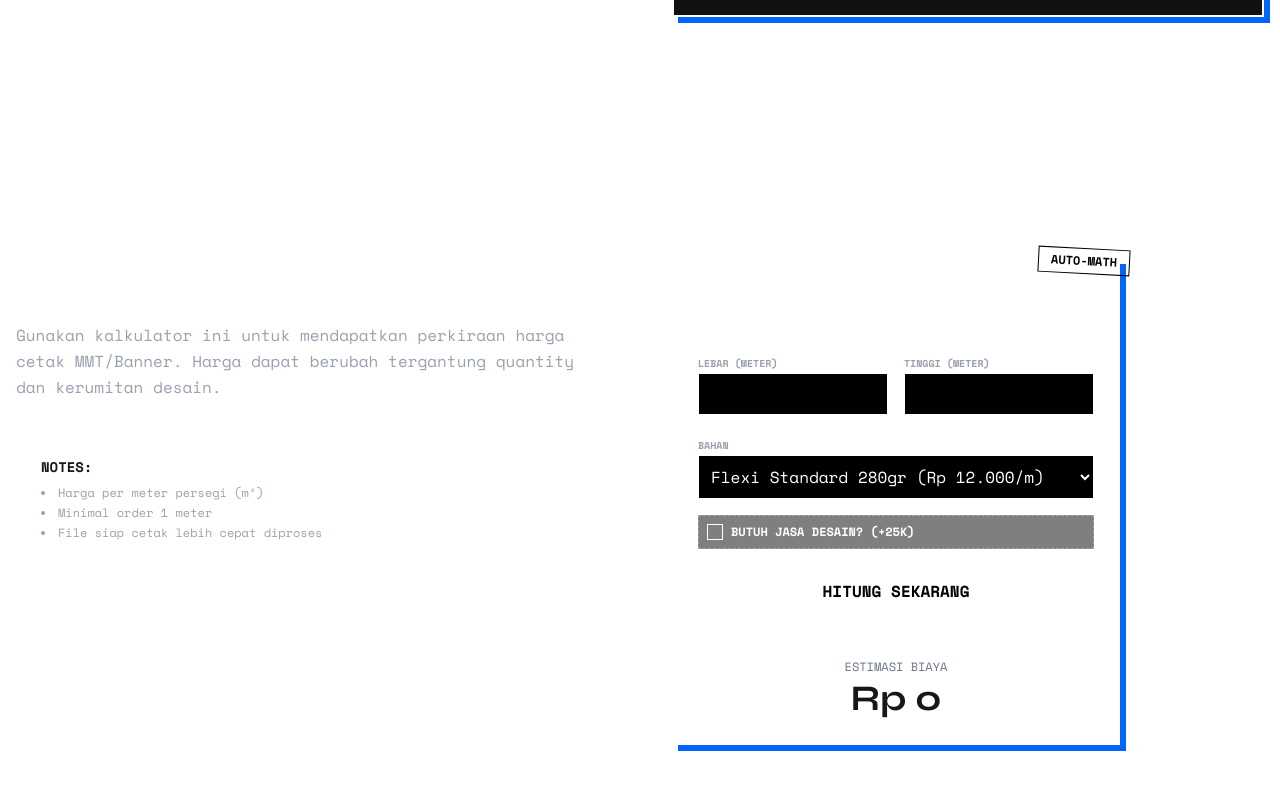
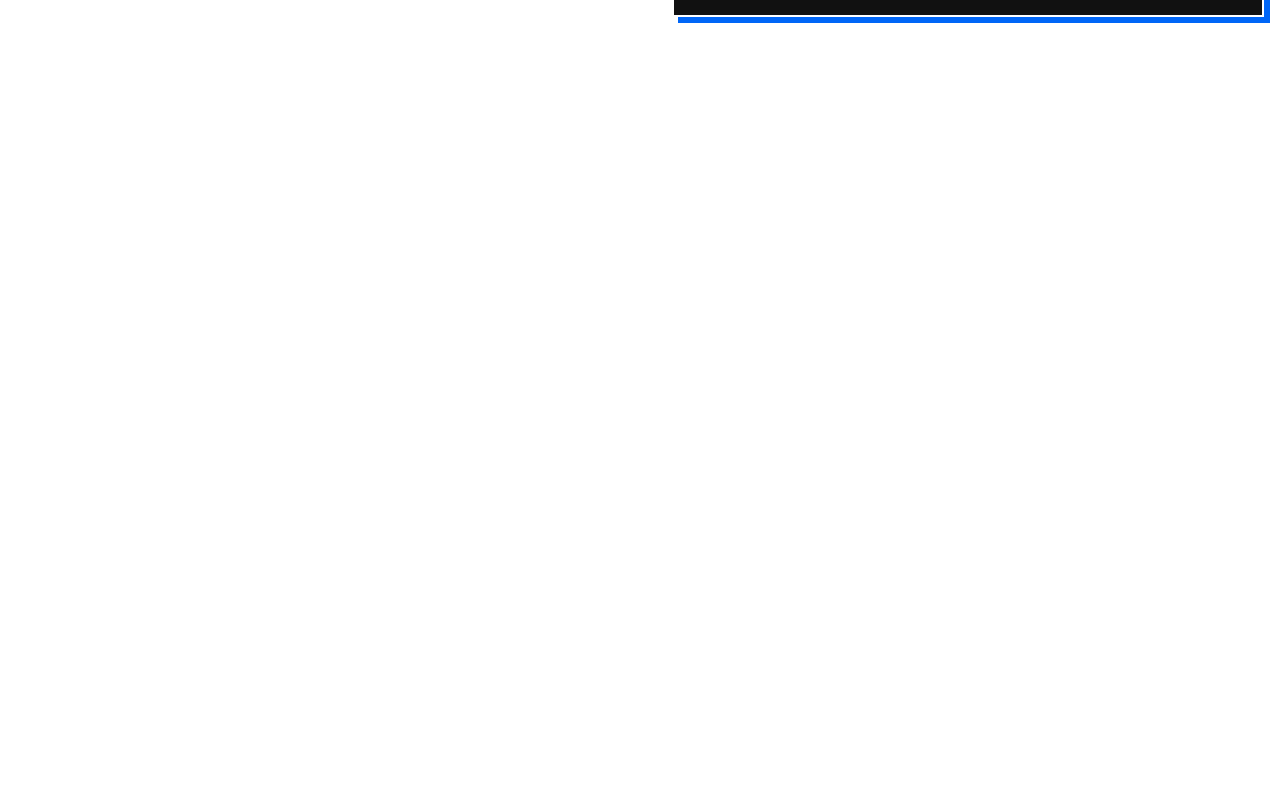
Before and after one commit to muhasim-asari/my-portfolio, a Next.js app: page /services in a window 1280 px wide. Shown: the part 1575-2364 px from the top of the page. After the commit the page ends 1913 px from the top, so only its background shows below. Built offline with nearby package versions, Linux system fonts and the light colour scheme.

Commit message:
remove section and add nota admin

```diff
--- a/package.json
+++ b/package.json
@@ -9,8 +9,11 @@
     "lint": "eslint"
   },
   "dependencies": {
+    "baseline-browser-mapping": "^2.9.19",
     "cloudinary": "^2.8.0",
     "framer-motion": "^12.23.24",
+    "html2canvas": "^1.4.1",
+    "jspdf": "^4.2.0",
     "next": "16.0.7",
     "react": "19.2.0",
     "react-dom": "19.2.0"
--- a/src/app/admin/page.tsx
+++ b/src/app/admin/page.tsx
@@ -1,6 +1,7 @@
 // app/admin/page.tsx
 import SubmitButton from "@/components/SubmitButton";
 import { addProject, deleteProject, getProjects, logout } from "../actions";
+import InvoiceGenerator from "@/components/InvoiceGenerator";
 
 export default async function AdminPage() {
   // Ambil data project terbaru
@@ -14,9 +15,7 @@ export default async function AdminPage() {
           Admin<span className="text-[#0066F7]">Panel</span>
         </h1>
         <form action={logout}>
-          <button className="bg-red-500 text-white px-4 py-2 font-bold uppercase hover:bg-red-600 transition-colors border-2 border-black shadow-[4px_4px_0px_0px_rgba(0,0,0,1)] hover:shadow-none hover:translate-x-[2px] hover:translate-y-[2px]">
-            Logout
-          </button>
+          <button className="bg-red-500 text-white px-4 py-2 font-bold uppercase hover:bg-red-600 transition-colors border-2 border-black shadow-[4px_4px_0px_0px_rgba(0,0,0,1)] hover:shadow-none hover:translate-x-[2px] hover:translate-y-[2px]">Logout</button>
         </form>
       </div>
 
@@ -31,53 +30,23 @@ export default async function AdminPage() {
 
             <form action={addProject} className="flex flex-col gap-4">
               <div>
-                <label className="block text-[10px] font-bold uppercase text-gray-500 mb-1">
-                  Judul
-                </label>
-                <input
-                  name="title"
-                  type="text"
-                  required
-                  className="w-full p-2 border-2 border-gray-300 focus:border-black focus:outline-none bg-gray-50 font-bold text-black"
-                  placeholder="Nama Project..."
-                />
+                <label className="block text-[10px] font-bold uppercase text-gray-500 mb-1">Judul</label>
+                <input name="title" type="text" required className="w-full p-2 border-2 border-gray-300 focus:border-black focus:outline-none bg-gray-50 font-bold text-black" placeholder="Nama Project..." />
               </div>
 
               <div>
-                <label className="block text-[10px] font-bold uppercase text-gray-500 mb-1">
-                  Deskripsi
-                </label>
-                <textarea
-                  name="description"
-                  required
-                  rows={3}
-                  className="w-full p-2 border-2 border-gray-300 focus:border-black focus:outline-none bg-gray-50 text-black"
-                  placeholder="Deskripsi singkat..."
-                />
+                <label className="block text-[10px] font-bold uppercase text-gray-500 mb-1">Deskripsi</label>
+                <textarea name="description" required rows={3} className="w-full p-2 border-2 border-gray-300 focus:border-black focus:outline-none bg-gray-50 text-black" placeholder="Deskripsi singkat..." />
               </div>
 
               <div>
-                <label className="block text-[10px] font-bold uppercase text-gray-500 mb-1">
-                  Link
-                </label>
-                <input
-                  name="link"
-                  type="url"
-                  className="w-full p-2 border-2 border-gray-300 focus:border-black focus:outline-none bg-gray-50 text-black"
-                  placeholder="https://..."
-                />
+                <label className="block text-[10px] font-bold uppercase text-gray-500 mb-1">Link</label>
+                <input name="link" type="url" className="w-full p-2 border-2 border-gray-300 focus:border-black focus:outline-none bg-gray-50 text-black" placeholder="https://..." />
               </div>
 
               <div>
-                <label className="block text-[10px] font-bold uppercase text-gray-500 mb-1">
-                  Gambar
-                </label>
-                <input
-                  name="image"
-                  type="file"
-                  accept="image/*"
-                  className="w-full text-xs file:mr-2 file:py-1 file:px-2 file:border-2 file:border-black file:text-[10px] file:font-bold file:uppercase file:bg-[#0066F7] file:text-white hover:file:bg-[#0066F7] cursor-pointer text-black"
-                />
+                <label className="block text-[10px] font-bold uppercase text-gray-500 mb-1">Gambar</label>
+                <input name="image" type="file" accept="image/*" className="w-full text-xs file:mr-2 file:py-1 file:px-2 file:border-2 file:border-black file:text-[10px] file:font-bold file:uppercase file:bg-[#0066F7] file:text-white hover:file:bg-[#0066F7] cursor-pointer text-black" />
               </div>
 
               {/* <div className="flex items-center gap-2 p-2 border-2 border-dashed border-gray-300 bg-gray-50">
@@ -103,34 +72,17 @@ export default async function AdminPage() {
         {/* === KOLOM KANAN: LIST PROJECT === */}
         <div className="lg:col-span-8">
           <div className="bg-white p-6 border-2 border-black shadow-hard min-h-[500px]">
-            <h2 className="text-xl font-bold mb-6 uppercase border-b-2 border-black pb-2 text-black">
-              All Projects ({projects.length})
-            </h2>
+            <h2 className="text-xl font-bold mb-6 uppercase border-b-2 border-black pb-2 text-black">All Projects ({projects.length})</h2>
 
             {projects.length === 0 ? (
-              <p className="text-gray-400 text-center py-10 italic">
-                Belum ada data project.
-              </p>
+              <p className="text-gray-400 text-center py-10 italic">Belum ada data project.</p>
             ) : (
               <div className="space-y-4">
                 {projects.map((project) => (
-                  <div
-                    key={project.id}
-                    className="flex flex-col md:flex-row gap-4 border-2 border-gray-200 p-4 hover:border-black transition-colors group bg-gray-50 text-black"
-                  >
+                  <div key={project.id} className="flex flex-col md:flex-row gap-4 border-2 border-gray-200 p-4 hover:border-black transition-colors group bg-gray-50 text-black">
                     {/* Thumbnail Image */}
                     <div className="w-full md:w-24 h-24 bg-gray-200 shrink-0 border border-black overflow-hidden relative">
-                      {project.imageUrl ? (
-                        <img
-                          src={project.imageUrl}
-                          alt={project.title}
-                          className="w-full h-full object-cover grayscale group-hover:grayscale-0 transition-all"
-                        />
-                      ) : (
-                        <div className="w-full h-full flex items-center justify-center text-[10px]">
-                          No Img
-                        </div>
-                      )}
+                      {project.imageUrl ? <img src={project.imageUrl} alt={project.title} className="w-full h-full object-cover grayscale group-hover:grayscale-0 transition-all" /> : <div className="w-full h-full flex items-center justify-center text-[10px]">No Img</div>}
                       {/* {project.featured && (
                         <div className="absolute top-0 left-0 bg-[#0066F7] text-black text-[8px] font-bold px-1 uppercase border-b border-r border-black">
                           Feat
@@ -140,17 +92,9 @@ export default async function AdminPage() {
 
                     {/* Info */}
                     <div className="flex-1">
-                      <h3 className="font-bold text-lg uppercase">
-                        {project.title}
-                      </h3>
-                      <p className="text-gray-500 text-xs line-clamp-2 mb-2">
-                        {project.description}
-                      </p>
-                      <a
-                        href={project.link || "#"}
-                        target="_blank"
-                        className="text-[10px] text-blue-600 hover:underline break-all"
-                      >
+                      <h3 className="font-bold text-lg uppercase">{project.title}</h3>
+                      <p className="text-gray-500 text-xs line-clamp-2 mb-2">{project.description}</p>
+                      <a href={project.link || "#"} target="_blank" className="text-[10px] text-blue-600 hover:underline break-all">
                         {project.link}
                       </a>
                     </div>
@@ -176,6 +120,12 @@ export default async function AdminPage() {
           </div>
         </div>
       </div>
+      <section id="invoice" className="mt-10">
+        <h2 className="text-3xl text-black font-black uppercase mb-6 border-b-4 border-black inline-block">3. Print Nota / Invoice</h2>
+
+        {/* Render Komponen di Sini */}
+        <InvoiceGenerator />
+      </section>
     </div>
   );
 }
--- a/src/app/page.tsx
+++ b/src/app/page.tsx
@@ -217,43 +217,6 @@ export default async function Home() {
         )}
       </div>
 
-      {/* --- PLAYGROUND SECTION --- */}
-      <section className="py-24 px-4 bg-background border-t border-white/10 relative overflow-hidden">
-         {/* Background Decoration */}
-         <div className="absolute top-0 right-0 w-[300px] h-[300px] bg-primary rounded-full blur-[150px] opacity-10 pointer-events-none"></div>
-
-         <div className="max-w-4xl mx-auto grid grid-cols-1 md:grid-cols-2 gap-12 items-center">
-
-            {/* Text Area */}
-            <div className="text-left">
-               <div className="text-left">
-               <FadeIn direction="right">
-                  <div className="inline-block px-3 py-1 bg-white text-black font-bold uppercase text-[10px] tracking-widest rounded-full mb-4">
-                     Procrastination Zone
-                  </div>
-                  <h2 className="font-syne text-4xl md:text-6xl font-bold uppercase text-white mb-6">
-                     Code not working? <br/>
-                     <span className="text-primary">Play Snake.</span>
-                  </h2>
-                  <p className="font-mono text-gray-400 text-sm leading-relaxed mb-8 border-l-2 border-primary pl-4">
-                     Forget about your bugs for a minute. Try to beat the high score instead.
-                     Warning: Highly addictive and not productive at all.
-                  </p>
-                  <div className="font-mono text-xs text-primary animate-pulse">
-                     ↓ WASTE SOME TIME
-                  </div>
-               </FadeIn>
-            </div>
-            </div>
-
-            {/* Game Area */}
-            <FadeIn direction="left">
-               <SnakeGame/>
-            </FadeIn>
-
-         </div>
-      </section>
-
       {/* FOOTER */}
       <footer
         id="contact"
--- a/src/app/services/page.tsx
+++ b/src/app/services/page.tsx
@@ -54,34 +54,6 @@ export default function ServicesPage() {
          {/* 2. PEMISAH (Divider) */}
          <div className="my-24 border-t border-dashed border-white/20"></div>
 
-         {/* 3. KALKULATOR MMT (Dipisah di bawah agar fokus) */}
-         <div className="grid grid-cols-1 lg:grid-cols-2 gap-16 items-start">
-            <div>
-               <h2 className="font-syne text-4xl font-bold uppercase text-white mb-6">
-                  {lang === 'id' ? "Hitung Biaya" : "Estimate Cost"}
-               </h2>
-               <p className="text-gray-400 mb-8 leading-relaxed">
-                  {lang === 'id'
-                     ? "Gunakan kalkulator ini untuk mendapatkan perkiraan harga cetak MMT/Banner. Harga dapat berubah tergantung quantity dan kerumitan desain."
-                     : "Use this calculator to get an estimated price for MMT/Banner printing. Prices may vary depending on quantity and design complexity."}
-               </p>
-               {/* Info Box */}
-               <div className="bg-white/5 border border-white/10 p-6">
-                  <h4 className="text-primary font-bold uppercase text-sm mb-2">Notes:</h4>
-                  <ul className="list-disc list-inside text-xs text-gray-400 space-y-1 font-mono">
-                     <li>Harga per meter persegi (m²)</li>
-                     <li>Minimal order 1 meter</li>
-                     <li>File siap cetak lebih cepat diproses</li>
-                  </ul>
-               </div>
-            </div>
-
-            {/* Komponen Kalkulator */}
-            <div className="relative">
-               <MmtCalculator />
-            </div>
-         </div>
-
       </div>
     </main>
   )
```
Also changed, not shown: 1 other file (tests, documents, lock files or other folders).
